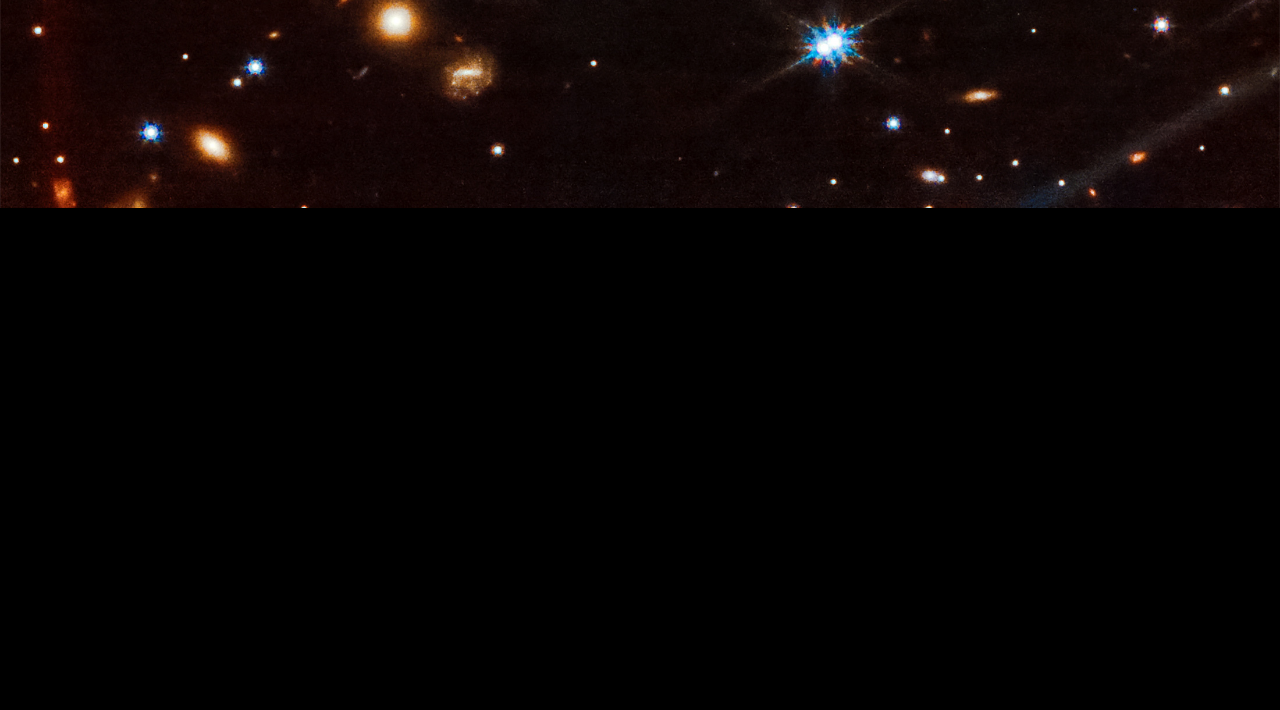
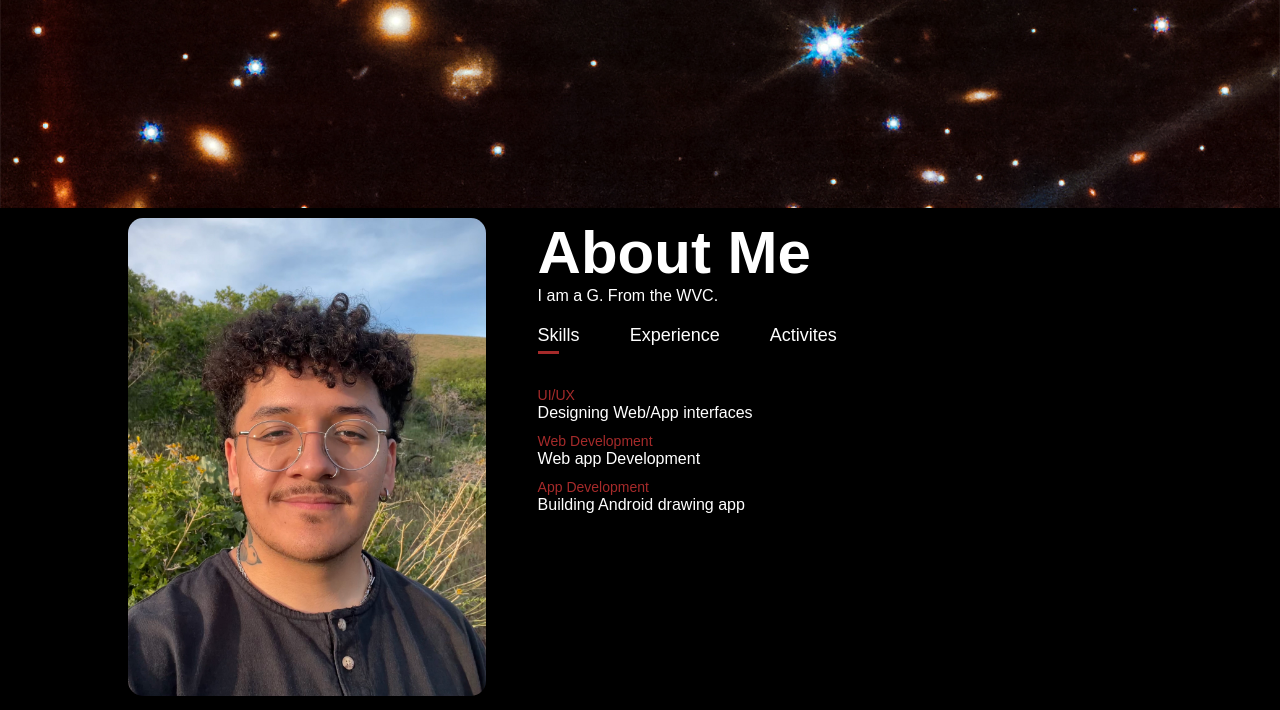
Before and after one commit to cloerapena/cloerapena.github.io, a plain HTML site: page index.html in a window 1280 px wide. Shown: the part 592-1302 px from the top of the page. Before the commit the page ends 800 px from the top, so only its background shows below. Drawn offline with Linux system fonts and the light colour scheme.

Commit message:
About me section complete

```diff
--- a/index.html
+++ b/index.html
@@ -23,5 +23,64 @@
             </div>
         </div>
     </div>
+
+<!-- About -->
+    <div id="about">
+        <div class="container">
+            <div class="row">
+                <div class="about-col-1">
+                    <img src="images/chris.jpg">
+                </div>
+                <div class="about-col-2">
+                    <h1 class="subtitle">About Me</h1>
+                    <p>
+                        I am a G. From the WVC.
+                    </p>
+                    <div class="tab-titles">
+                        <p class="tab-links active-link" onclick="opentab('skills')">Skills</p>
+                        <p class="tab-links" onclick="opentab('experience')">Experience</p>
+                        <p class="tab-links" onclick="opentab('activites')">Activites</p>
+                    </div>
+                    <div class="tab-contents active-tab" id="skills">
+                        <ul>
+                            <li><span>UI/UX</span><br>Designing Web/App interfaces</li>
+                            <li><span>Web Development</span><br>Web app Development</li>
+                            <li><span>App Development</span><br>Building Android drawing app</li>
+                        </ul>
+                    </div>
+                    <div class="tab-contents" id="experience">
+                        <ul>
+                            <li><span>2023-2024</span><br>IT Support Technician at U Health</li>
+                            <li><span>2023-2024</span><br>Distributor at SLUG Magazine</li>
+                            <li><span>2022-2023</span><br>Stocking/Unloading at Lowes</li>
+                        </ul>
+                    </div>
+
+                    <div class="tab-contents" id="activites">
+                        <ul>
+                            <li><span>2023-Present</span><br>Community organizer with PSL Salt Lake</li>
+                            <li><span>2023-2024</span><br>Tenant organizer with Tenants Union of Salt Lake</li>
+                            <li><span>2021-2023</span><br>Education chair for Mecha de U of U</li>
+                        </ul>
+                    </div>
+                </div>
+            </div>
+        </div>
+    </div>
 </body>
+
+<script>
+    var tablinks = document.getElementsByClassName("tab-links");
+    var tabcontents = document.getElementsByClassName("tab-contents");
+    function opentab(tabname) {
+        for(tablink of tablinks){
+            tablink.classList.remove("active-link");
+        }
+        for(tabcontent of tabcontents){
+            tabcontent.classList.remove("active-tab");
+        }
+        event.currentTarget.classList.add("active-link");
+        document.getElementById(tabname).classList.add("active-tab")
+    }
+</script>
 </html>
--- a/style.css
+++ b/style.css
@@ -74,3 +74,80 @@ nav ul li a:hover::after {
 .header-text h1 span {
     color: brown;
 }
+
+/* About */
+#id {
+    padding: 80px 0px;
+    color: aquamarine;
+}
+
+.row {
+    display: flex;
+    justify-content: space-between;
+    flex-wrap: wrap;
+}
+
+.about-col-1 {
+    flex-basis: 35%;
+}
+
+.about-col-1 img {
+    width: 100%;
+    border-radius: 15px;
+}
+
+.about-col-2 {
+    flex-basis: 60%;
+}
+
+.subtitle {
+    font-size: 60px;
+    font-weight: 600;
+    color: white;
+}
+
+.tab-titles {
+    display: flex;
+    margin: 20px 0 40px;
+}
+
+.tab-links {
+    margin-right: 50px;
+    font-size: 18px;
+    font-weight: 500;
+    cursor: pointer;
+    position: relative;
+}
+
+.tab-links::after {
+    content: '';
+    width: 0;
+    height: 3px;
+    background-color: brown;
+    position: absolute;
+    left: 0;
+    bottom: -8px;
+    transform: 0.5s;
+}
+
+.tab-links.active-link::after {
+    width: 50%;
+}
+
+.tab-contents ul li {
+    list-style: none;
+    margin: 10px 0;
+}
+
+.tab-contents ul li span {
+    color: brown;
+    font-size: 14px;
+}
+
+.tab-contents {
+    display: none;
+}
+
+.tab-contents.active-tab {
+    display: block;
+}
```
